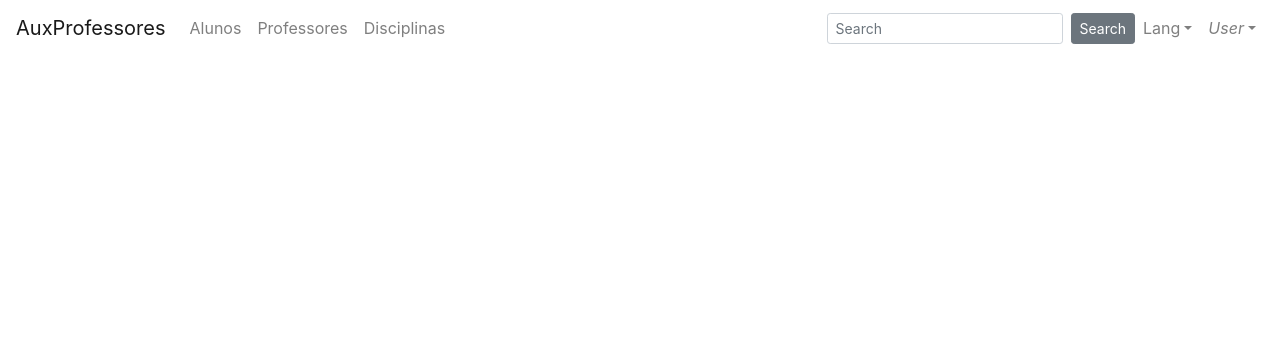
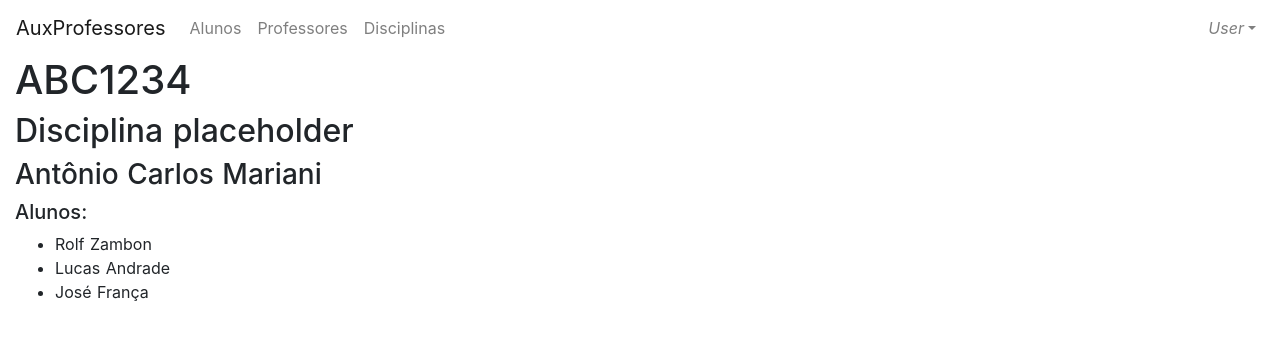
Before and after one commit to led479/ExEstagio, a Nuxt app in the folder AuxProfessores/: page /disciplinas/ABC1234 in a window 1280 px wide. Shown: the top 340 px of the page. Built offline with nearby package versions, Linux system fonts and the light colour scheme.

Commit message:
Cria tela de disciplinas, e página de disciplina

```diff
--- a/AuxProfessores/components/Disciplina.vue
+++ b/AuxProfessores/components/Disciplina.vue
@@ -1,6 +1,7 @@
 <template>
   <b-card :title="disciplina.codigo" style="max-width: 20rem;">
     <b-card-text>{{ disciplina.nome }}</b-card-text>
+    <nuxt-link :to="`/disciplinas/${disciplina.codigo}`">Ver</nuxt-link>
   </b-card>
 </template>
 
--- a/AuxProfessores/components/Navbar.vue
+++ b/AuxProfessores/components/Navbar.vue
@@ -14,24 +14,6 @@
 
         <!-- Right aligned nav items -->
         <b-navbar-nav class="ml-auto">
-          <b-nav-form>
-            <b-form-input
-              size="sm"
-              class="mr-sm-2"
-              placeholder="Search"
-            ></b-form-input>
-            <b-button size="sm" class="my-2 my-sm-0" type="submit"
-              >Search</b-button
-            >
-          </b-nav-form>
-
-          <b-nav-item-dropdown text="Lang" right>
-            <b-dropdown-item href="#">EN</b-dropdown-item>
-            <b-dropdown-item href="#">ES</b-dropdown-item>
-            <b-dropdown-item href="#">RU</b-dropdown-item>
-            <b-dropdown-item href="#">FA</b-dropdown-item>
-          </b-nav-item-dropdown>
-
           <b-nav-item-dropdown right>
             <!-- Using 'button-content' slot -->
             <template slot="button-content"
--- a/AuxProfessores/layouts/default.vue
+++ b/AuxProfessores/layouts/default.vue
@@ -53,6 +53,11 @@ html {
   color: #fff;
   background-color: #35495e;
 }
+
+.card {
+  box-shadow: 0 4px 8px 0 rgba(0, 0, 0, 0.2);
+  transition: 0.3s;
+}
 </style>
 
 <script>
--- /dev/null
+++ b/AuxProfessores/pages/disciplinas/_codigo.vue
@@ -0,0 +1,61 @@
+<template>
+  <b-container fluid>
+    <h1>{{ disciplina.codigo }}</h1>
+    <h2>{{ disciplina.nome }}</h2>
+    <h3>{{ disciplina.professor.nome }}</h3>
+    <h5>Alunos:</h5>
+    <ul>
+      <li v-for="(aluno, idx) in disciplina.alunos" :key="idx">
+        {{ aluno.nome }}
+      </li>
+    </ul>
+  </b-container>
+</template>
+
+<script>
+export default {
+  name: 'Disciplina',
+  validate({ params }) {
+    return /^[A-Z]{3}[0-9]{4}$/.test(params.codigo)
+  },
+  data() {
+    return {
+      codigo: this.$route.params.codigo,
+      disciplina: Object
+    }
+  },
+  created() {
+    this.buscaDisciplina()
+  },
+  methods: {
+    buscaDisciplina() {
+      // this.$http.get(api_url/disciplinas/#{codigo})
+      //   .then(response => {
+      //     this.disciplina = response.data
+      //   })
+      this.disciplina = {
+        codigo: this.codigo,
+        nome: 'Disciplina placeholder',
+        professor: {
+          nome: 'Antônio Carlos Mariani',
+          login: 'mariani'
+        },
+        alunos: [
+          {
+            nome: 'Rolf Zambon',
+            login: 'led479'
+          },
+          {
+            nome: 'Lucas Andrade',
+            login: 'PyMountain'
+          },
+          {
+            nome: 'José França',
+            login: 'zefranca'
+          }
+        ]
+      }
+    }
+  }
+}
+</script>
--- a/AuxProfessores/pages/disciplinas/index.vue
+++ b/AuxProfessores/pages/disciplinas/index.vue
@@ -2,11 +2,26 @@
   <b-container fluid class="col-md-3">
     <div class="mb-2">
       <disciplina
-        v-for="(disciplina, idx) in disciplinas"
+        v-for="(item, idx) in disciplinas"
         :key="idx"
-        :disciplina="disciplina"
+        :disciplina="item"
       ></disciplina>
     </div>
+
+    <b-button class="primary mb-2" @click="exibeForm">Nova disciplina</b-button>
+
+    <b-form v-if="mostrarForm">
+      <b-form-group id="codigo" label="Código da disciplina">
+        <b-form-input
+          id="codigo-input"
+          v-model="disciplina.codigo"
+        ></b-form-input>
+      </b-form-group>
+      <b-form-group id="nome" label="Nome da disciplina">
+        <b-form-input id="nome-input" v-model="disciplina.nome"></b-form-input>
+      </b-form-group>
+      <b-button id="cadastrar-disciplina" class="mb-2">Criar</b-button>
+    </b-form>
 
     <nuxt-link to="/" class="button--grey">Voltar</nuxt-link>
   </b-container>
@@ -16,9 +31,12 @@
 import Disciplina from '~/components/Disciplina.vue'
 
 export default {
+  name: 'Disciplinas',
   components: { Disciplina },
   data() {
     return {
+      mostrarForm: false,
+      disciplina: {},
       disciplinas: [
         {
           codigo: 'INE5614',
@@ -30,6 +48,12 @@ export default {
         }
       ]
     }
+  },
+  methods: {
+    exibeForm() {
+      this.mostrarForm = !this.mostrarForm
+      this.disciplina = {}
+    }
   }
 }
 </script>
```
